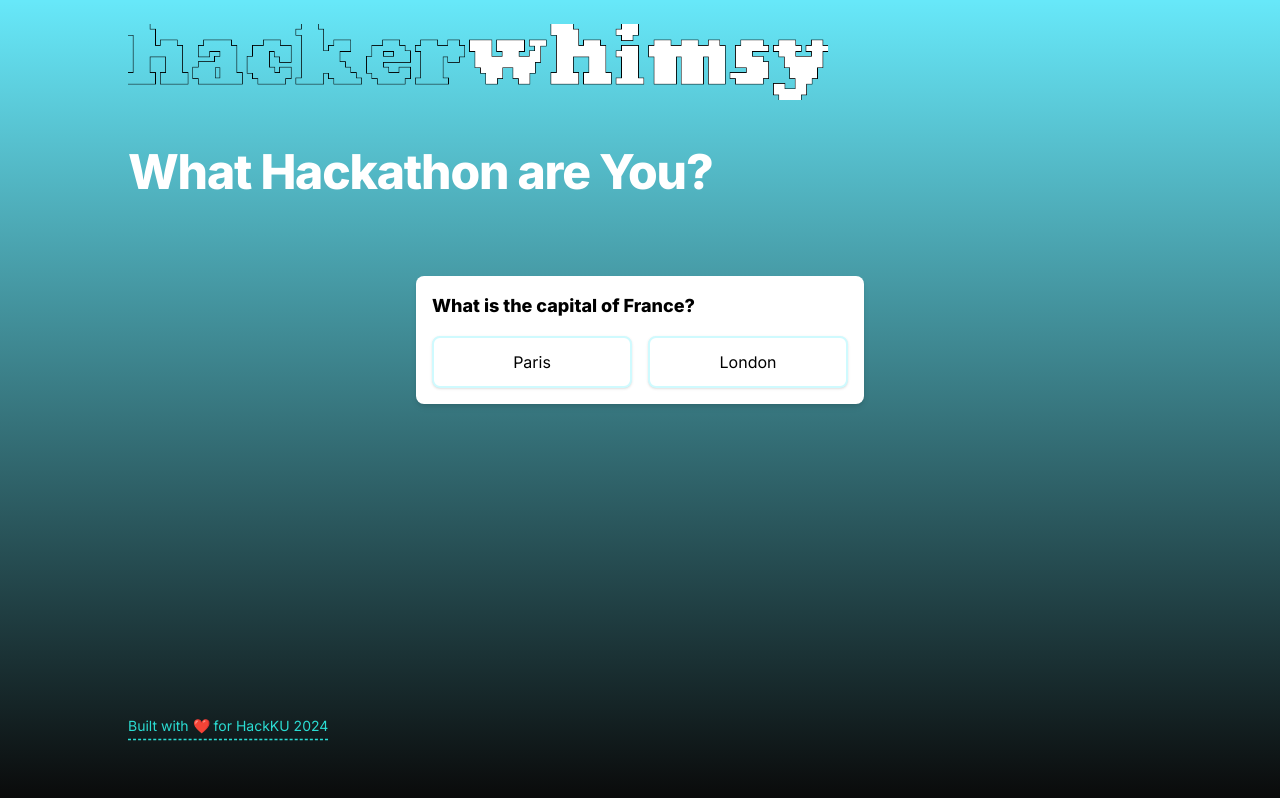
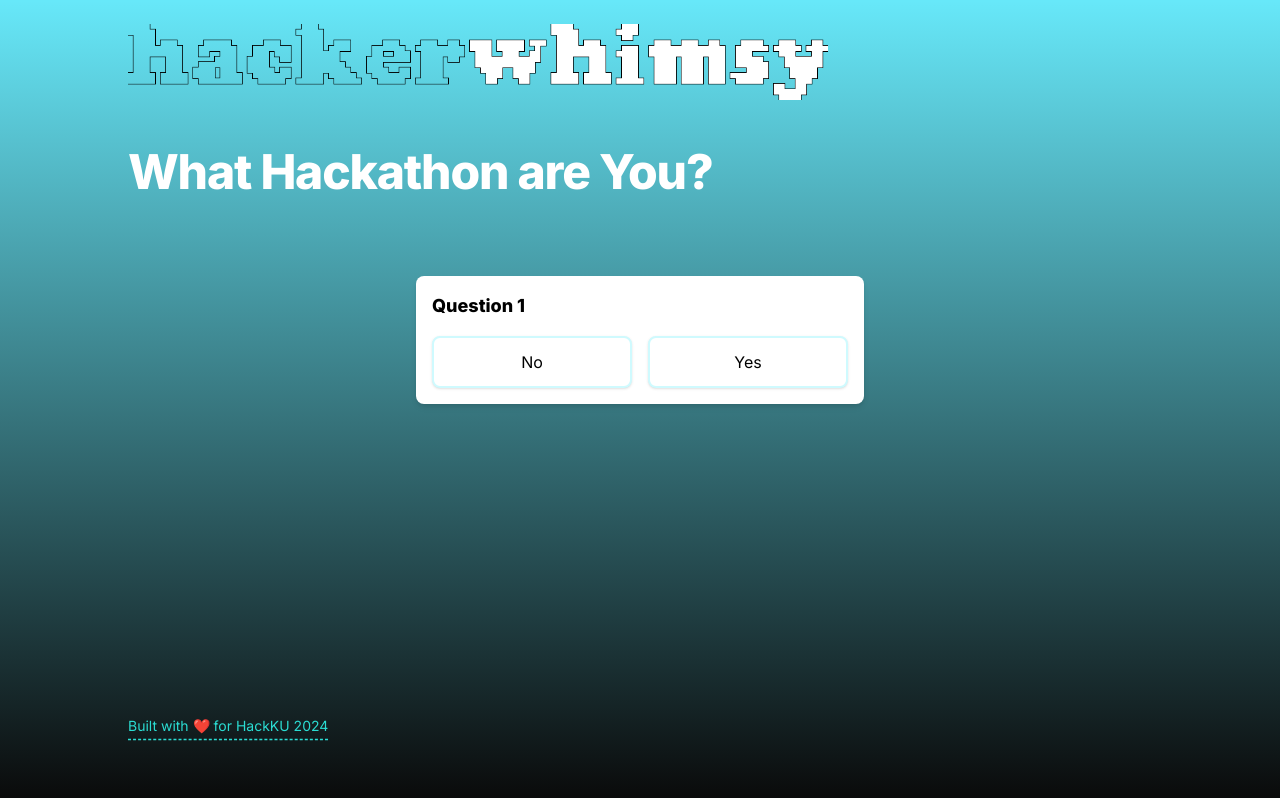
Before and after one commit to dtemir/hackathon-whimsy, a Next.js app: page / in a window 1280 px wide. Built offline with nearby package versions, Linux system fonts and the light colour scheme.

Commit message:
Add the algorithm for finding out what hackathon you are

```diff
--- a/components/quiz.jsx
+++ b/components/quiz.jsx
@@ -1,28 +1,43 @@
 'use client'
-import React, { useState } from 'react';
-import quizData from '../public/quizData.json'; // Adjust the path according to your project structure
-import Results from './results'; // Adjust the path according to your project structure
+import React, { useState, useEffect } from 'react';
+import quizData from '../public/quizData.json';
+import Results from './results';
 
 function Quiz() {
     const [currentQuestionIndex, setCurrentQuestionIndex] = useState(0);
     const [userAnswers, setUserAnswers] = useState([]);
     const [completed, setCompleted] = useState(false);
+    const [scores, setScores] = useState({});
 
-    const handleOptionSelect = (option) => {
+    const handleOptionSelect = (optionIndex) => {
         const newAnswers = [...userAnswers];
-        newAnswers[currentQuestionIndex] = option;
+        newAnswers[currentQuestionIndex] = quizData[currentQuestionIndex].options[optionIndex];
         setUserAnswers(newAnswers);
+
+        const weights = optionIndex === 0 ? quizData[currentQuestionIndex].weight_one : quizData[currentQuestionIndex].weight_two;
+        const newScores = { ...scores };
+        weights.forEach((hackathon, index) => {
+            const points = weights.length - index;
+            newScores[hackathon] = (newScores[hackathon] || 0) + points;
+        });
+        setScores(newScores);
 
         const nextQuestionIndex = currentQuestionIndex + 1;
         if (nextQuestionIndex < quizData.length) {
             setCurrentQuestionIndex(nextQuestionIndex);
         } else {
             setCompleted(true);
+            console.log("Final Scores:", newScores);
         }
     };
 
+    useEffect(() => {
+        console.log("Current Scores:", scores);
+    }, [scores]);
+
     if (completed) {
-        return <Results />;
+        const maxScoreHackathon = Object.keys(scores).reduce((a, b) => scores[a] > scores[b] ? a : b);
+        return <Results maxScoreHackathon={maxScoreHackathon} />;
     }
 
     return (
@@ -33,8 +48,8 @@ function Quiz() {
                     {quizData[currentQuestionIndex].options.map((option, index) => (
                         <button
                             key={index}
-                            onClick={() => handleOptionSelect(option)}
-                            className="bg-white p-3 rounded-lg shadow text-black hover:bg-cyan-100 border-2 border-cyan-100"  // Added colorful border
+                            onClick={() => handleOptionSelect(index)}
+                            className="bg-white p-3 rounded-lg shadow text-black hover:bg-cyan-100 border-2 border-cyan-100"
                         >
                             {option}
                         </button>
--- a/components/results.jsx
+++ b/components/results.jsx
@@ -2,7 +2,7 @@ import React, { useEffect } from 'react';
 import Image from 'next/image';
 import hackKU from '../public/hackku.svg'
 
-function Results({ score, total }) {
+function Results({ maxScoreHackathon }) {
     const handleDownload = () => {
         console.log("Download the image");
     };
@@ -28,12 +28,11 @@ function Results({ score, total }) {
         });
     };
 
-    // Use useEffect to trigger handleResults when the component mounts
     useEffect(() => {
-        const resultId = Date.now().toString();  // Generate a unique ID for this result
-        const resultValue = `Score: ${score}, Total: ${total}`;  // Example result value
+        const resultId = Date.now().toString();
+        const resultValue = `${maxScoreHackathon}`;
         handleResults(resultId, resultValue);
-    }, [score, total]);
+    }, [maxScoreHackathon]);
 
     return (
         <div className="flex flex-col items-center justify-center p-4">
--- a/public/quizData.json
+++ b/public/quizData.json
@@ -1,12 +1,50 @@
 [
     {
-        "question": "What is the capital of France?",
-        "options": ["Paris", "London"],
-        "answer": "Paris"
+        "question": "Question 1",
+        "options": ["No", "Yes"],
+        "weight_one": ["HackKU", "HackMIT", "PennApps", "QWERHacks"],
+        "weight_two": ["Hack the North", "HackUIowa", "TreeHacks", "HackUTD"]
     },
     {
-        "question": "What is 2 + 2?",
-        "options": ["3", "4"],
-        "answer": "4"
+        "question": "Question 1",
+        "options": ["No", "Yes"],
+        "weight_one": ["HackKU", "HackMIT", "PennApps", "QWERHacks"],
+        "weight_two": ["Hack the North", "HackUIowa", "TreeHacks", "HackUTD"]
+    },
+    {
+        "question": "Question 1",
+        "options": ["No", "Yes"],
+        "weight_one": ["HackKU", "HackMIT", "PennApps", "QWERHacks"],
+        "weight_two": ["Hack the North", "HackUIowa", "TreeHacks", "HackUTD"]
+    },
+    {
+        "question": "Question 1",
+        "options": ["No", "Yes"],
+        "weight_one": ["HackKU", "HackMIT", "PennApps", "QWERHacks"],
+        "weight_two": ["Hack the North", "HackUIowa", "TreeHacks", "HackUTD"]
+    },
+    {
+        "question": "Question 1",
+        "options": ["No", "Yes"],
+        "weight_one": ["HackKU", "HackMIT", "PennApps", "QWERHacks"],
+        "weight_two": ["Hack the North", "HackUIowa", "TreeHacks", "HackUTD"]
+    },
+    {
+        "question": "Question 1",
+        "options": ["No", "Yes"],
+        "weight_one": ["HackKU", "HackMIT", "PennApps", "QWERHacks"],
+        "weight_two": ["Hack the North", "HackUIowa", "TreeHacks", "HackUTD"]
+    },
+    {
+        "question": "Question 1",
+        "options": ["No", "Yes"],
+        "weight_one": ["HackKU", "HackMIT", "PennApps", "QWERHacks"],
+        "weight_two": ["Hack the North", "HackUIowa", "TreeHacks", "HackUTD"]
+    },
+    {
+        "question": "Question 1",
+        "options": ["No", "Yes"],
+        "weight_one": ["HackKU", "HackMIT", "PennApps", "QWERHacks"],
+        "weight_two": ["Hack the North", "HackUIowa", "TreeHacks", "HackUTD"]
     }
 ]
```
Also changed, not shown: 1 other file (tests, documents, lock files or other folders).
